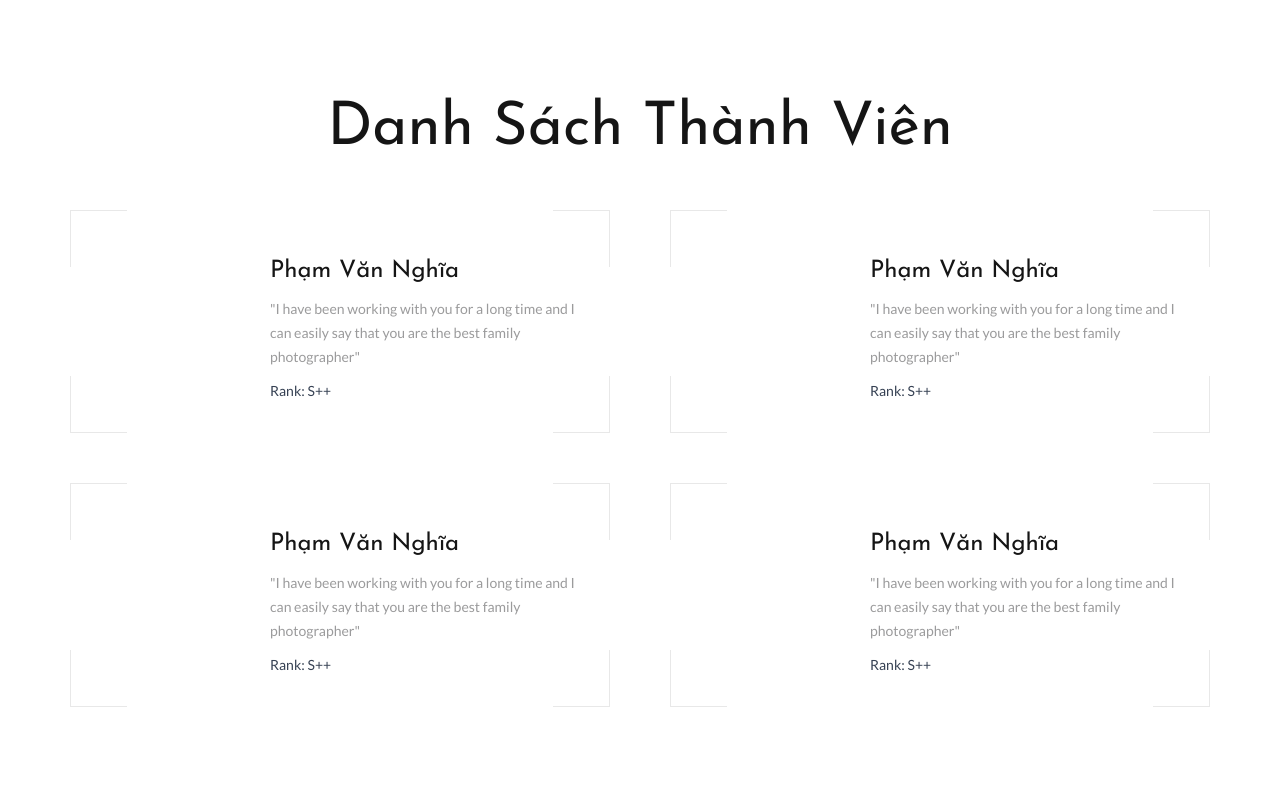
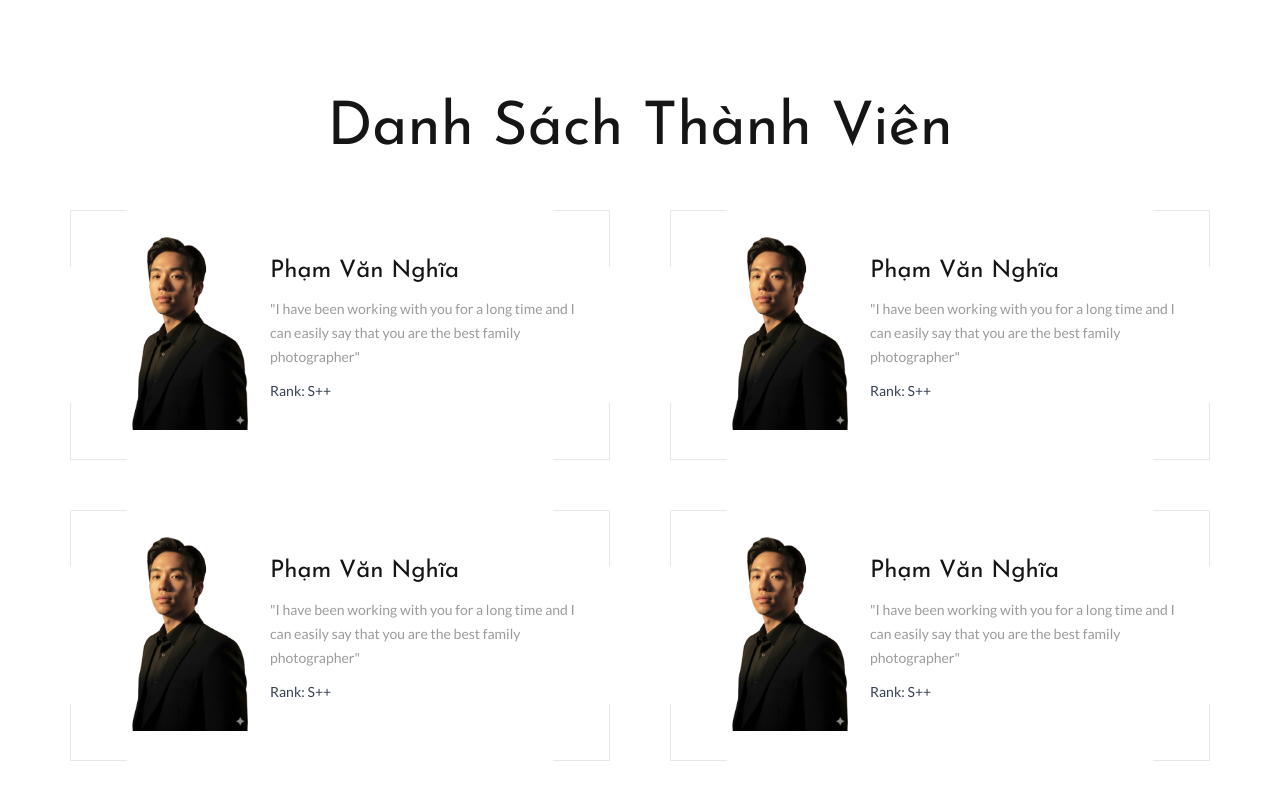
Before and after one commit to VanhsGit/UIT-Bad-minton, a plain HTML site: page about-me.html in a window 1280 px wide. Shown: the part 968-1768 px from the top of the page. Drawn offline with nearby package versions, Linux system fonts and the light colour scheme; the site is published under a folder, as on GitHub Pages, so addresses that start at the root find nothing.

Commit message:
fix url iamge

```diff
--- a/about-me.html
+++ b/about-me.html
@@ -254,7 +254,7 @@
                 <div class="flex gap-[2rem]">
                   <img
                     class="w-[150px] h-[200px] shrink-0"
-                    src="/images/avatar/PVNghia.png"
+                    src="images/avatar/PVNghia.png"
                     alt=""
                   />
                   <div class="pt-12">
@@ -275,7 +275,7 @@
                 <div class="flex gap-[2rem]">
                   <img
                     class="w-[150px] h-[200px] shrink-0"
-                    src="/images/avatar/PVNghia.png"
+                    src="images/avatar/PVNghia.png"
                     alt=""
                   />
                   <div class="pt-12">
@@ -296,7 +296,7 @@
                 <div class="flex gap-[2rem]">
                   <img
                     class="w-[150px] h-[200px] shrink-0"
-                    src="/images/avatar/PVNghia.png"
+                    src="images/avatar/PVNghia.png"
                     alt=""
                   />
                   <div class="pt-12">
@@ -317,7 +317,7 @@
                 <div class="flex gap-[2rem]">
                   <img
                     class="w-[150px] h-[200px] shrink-0"
-                    src="/images/avatar/PVNghia.png"
+                    src="images/avatar/PVNghia.png"
                     alt=""
                   />
                   <div class="pt-12">
```
